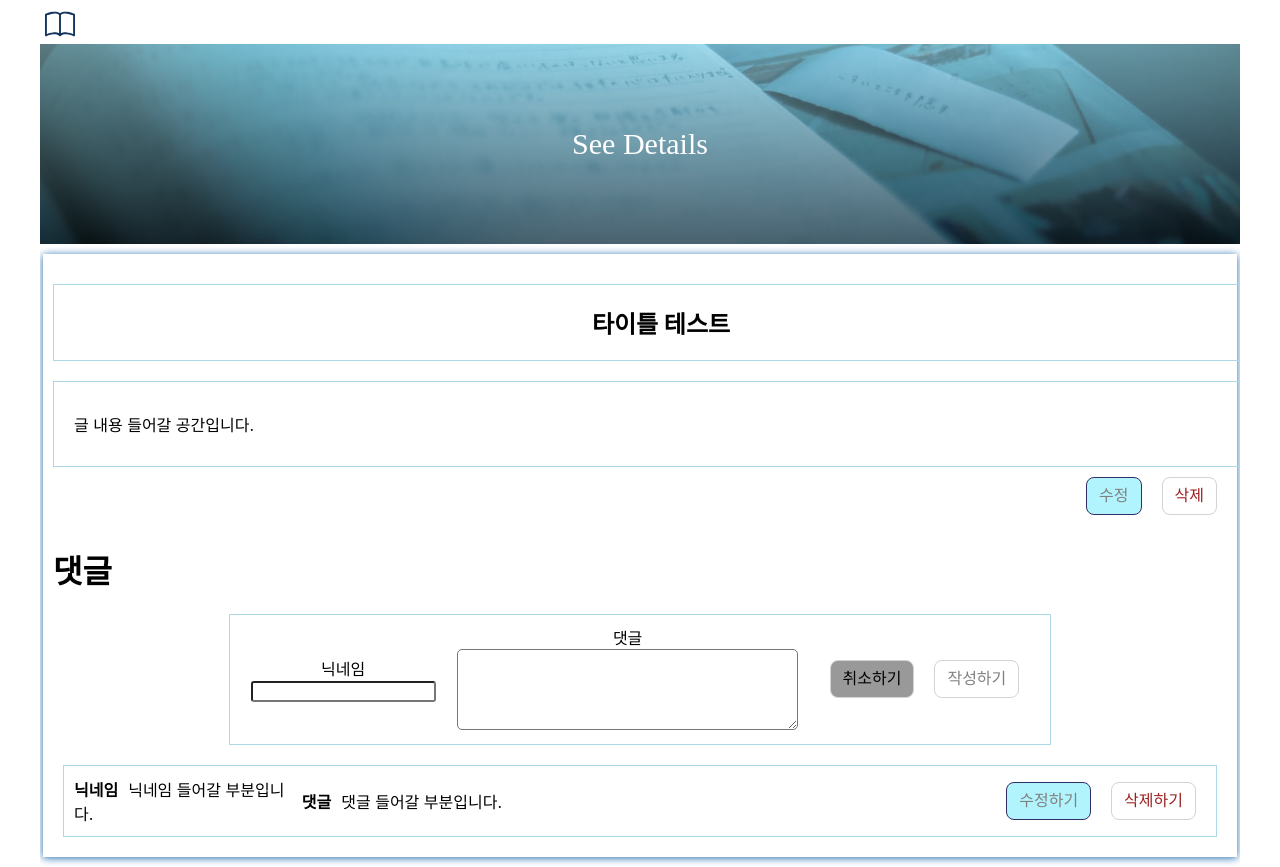
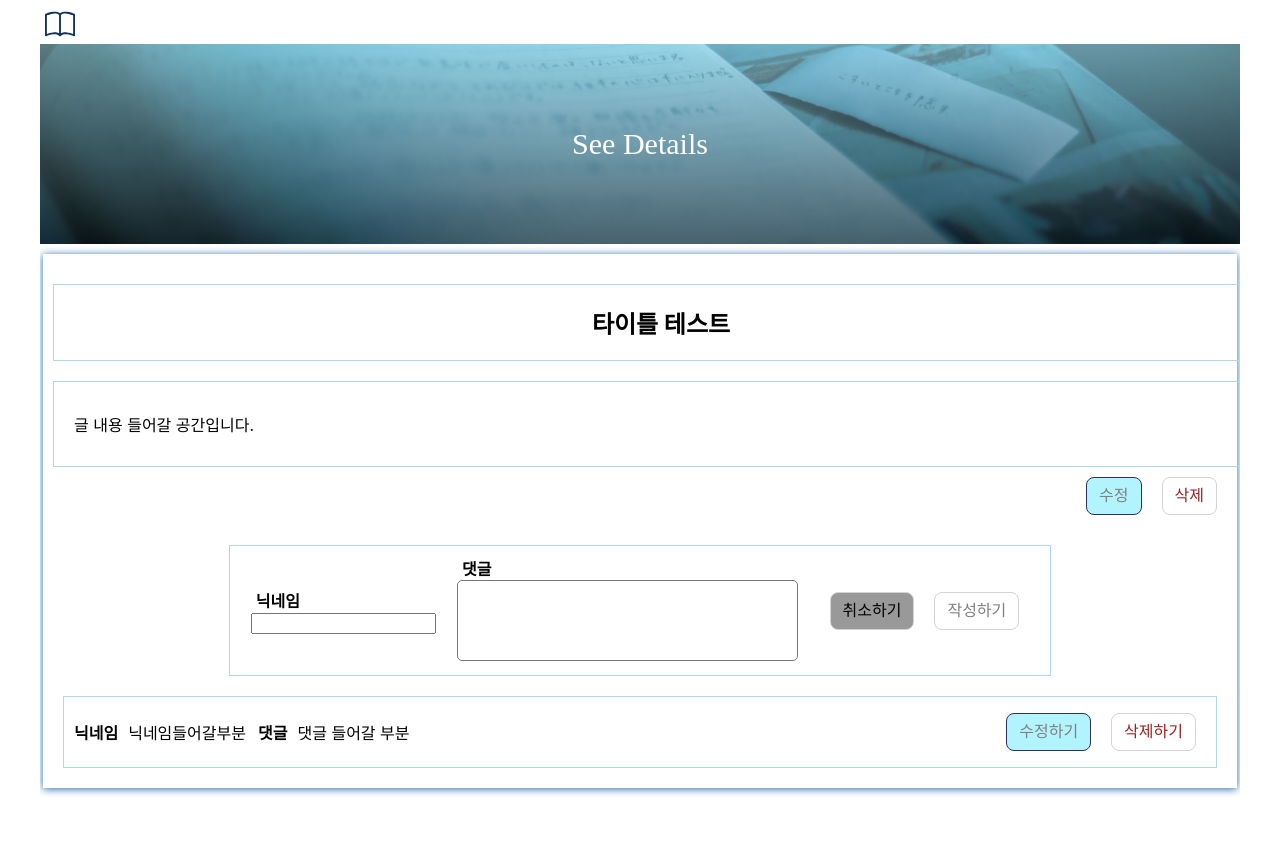
Before and after one commit to maydec2298/MyMorningPage, a React (Create React App) app: page /detail in a window 1280 px wide. After the commit the page ends 800 px from the top, so only its background shows below. Built offline with nearby package versions, Linux system fonts and the light colour scheme; a web font is replaced by a local one.

Commit message:
comment, commentform 수정

```diff
--- a/src/components/Comments/Comment.jsx
+++ b/src/components/Comments/Comment.jsx
@@ -1,6 +1,7 @@
 import React from 'react';
 import styled from 'styled-components';
 import Button from '../UI/Button';
+import { AiFillEdit, AiFillDelete } from 'react-icons/ai';
 // import CommentList from './CommentList';
 
 const Comment = () => {
@@ -8,12 +9,14 @@ const Comment = () => {
     <CommentStyle>
       <NameDiv>
         <Span>닉네임</Span>
-        <MarginSpan>닉네임 들어갈 부분입니다.</MarginSpan>
+        <MarginSpan>닉네임들어갈부분</MarginSpan>
       </NameDiv>
       <CommentDiv>
         <Span>댓글</Span>
-        <MarginSpan>댓글 들어갈 부분입니다.</MarginSpan>
+        <MarginSpan>댓글 들어갈 부분</MarginSpan>
       </CommentDiv>
+      {/* <AiFillEdit></AiFillEdit>
+      <AiFillDelete></AiFillDelete> */}
       <Button edit>수정하기</Button>
       <Button delete>삭제하기</Button>
     </CommentStyle>
@@ -25,7 +28,7 @@ const Span = styled.div`
 `;
 
 const NameDiv = styled.div`
-  width: 200px;
+  width: 150px;
   flex-grow: 1;
 `;
 
--- a/src/components/Comments/CommentForm.jsx
+++ b/src/components/Comments/CommentForm.jsx
@@ -1,15 +1,27 @@
-import React, { useState, useRef } from 'react';
 import { useDispatch } from 'react-redux';
+import { nanoid } from 'nanoid';
 import useInput from '../../hooks/useInput';
 import styled from 'styled-components';
 import Button from '../UI/Button';
+import { addComment } from '../../redux/modules/commentsSlice';
 const CommentForm = () => {
-  const [inputName, onChangeNameIdHandler] = useInput();
-  const [inputContent, onChangeContentHandler] = useInput();
+  const dispatch = useDispatch();
+
+  const [userId, onChangeNameIdHandler] = useInput();
+  const [content, onChangeContentHandler] = useInput();
 
   const onSubmitHandler = (e) => {
     e.preventDefault();
-    if (inputName === '' || inputContent === '') return alert('빠짐 없이 입력해 주세요!');
+    if (userId === '' || content === '') return alert('닉네임과 댓글을 입력해 주세요!');
+
+    dispatch(
+      addComment({
+        postId: nanoid(),
+        userId,
+        content,
+        editToggle: false,
+      })
+    );
   };
 
   return (
@@ -18,11 +30,11 @@ const CommentForm = () => {
         <FlexDiv>
           <InputDiv>
             <LabelDiv>닉네임</LabelDiv>
-            <Input type='text' id='name' onChange={onChangeNameIdHandler} value={inputName} />
+            <Input type='text' id='name' onChange={onChangeNameIdHandler} value={userId} minlength='3' maxlength='15' required />
           </InputDiv>
           <InputDiv>
             <LabelDiv>댓글</LabelDiv>
-            <TextArea name='' id='content' cols='40' rows='5' onChange={onChangeContentHandler} value={inputContent}></TextArea>
+            <TextArea name='' id='content' cols='40' rows='5' onChange={onChangeContentHandler} value={content} required pattern='[a-zA-Z0-9]+'></TextArea>
           </InputDiv>
           <ButtonDiv>
             <Button type='button' cancel>
@@ -51,18 +63,21 @@ const FlexDiv = styled.div`
   align-items: center;
 `;
 const Input = styled.input`
-  border-radius: 3px;
+  outline: none;
 `;
 const TextArea = styled.textarea`
+  outline: none;
   border-radius: 5px;
+  resize: none;
 `;
 const InputDiv = styled.div`
   // display: flex;
   align-items: center;
 `;
 const LabelDiv = styled.div`
-  text-align: center;
+  // text-align: center;
   margin: 0 5px;
+  font-weight: bold;
 `;
 const ButtonDiv = styled.div``;
 export default CommentForm;
--- a/src/components/Comments/CommentList.jsx
+++ b/src/components/Comments/CommentList.jsx
@@ -4,8 +4,6 @@ import Comment from './Comment';
 const CommentList = () => {
   return (
     <div>
-      <h1>댓글</h1>
-      {/* <h1>댓글</h1> */}
       <CommentForm></CommentForm>
       <Comment></Comment>
     </div>
```
Also changed, not shown: src/redux/modules/commentsSlice.js (+10 -15 lines).
